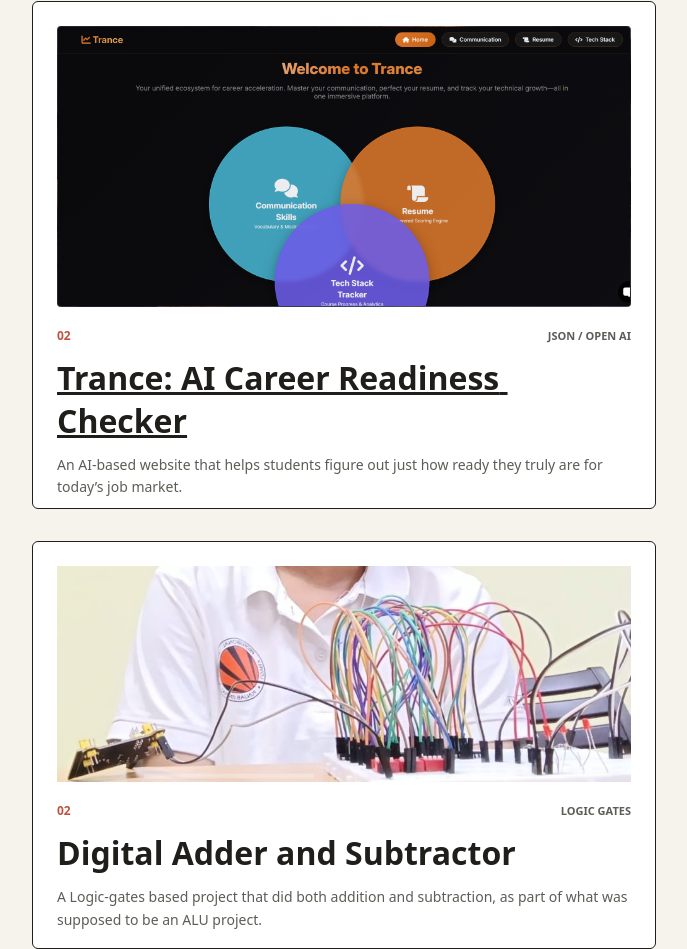
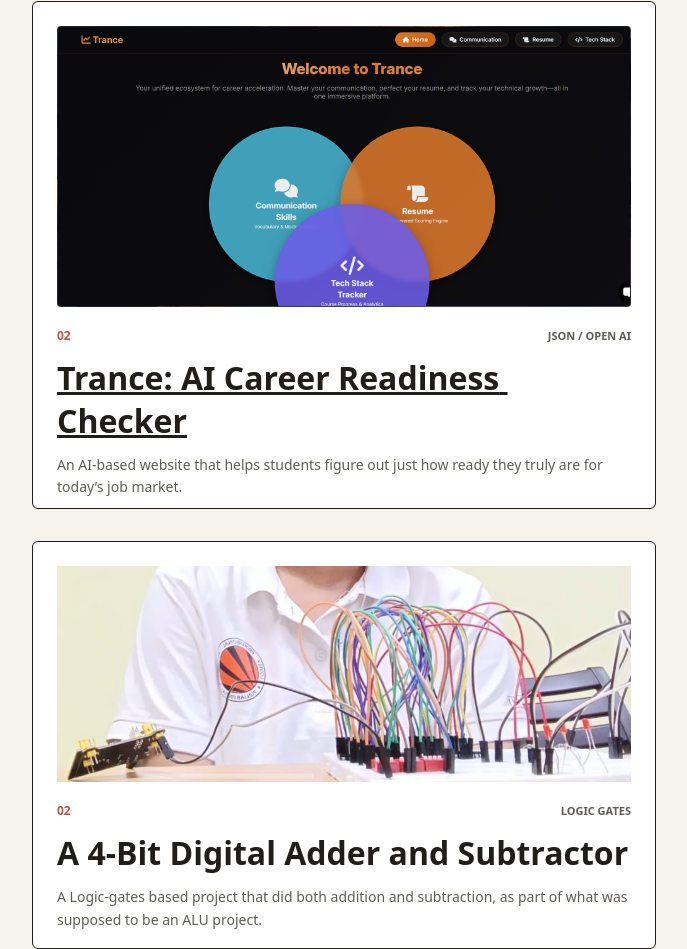
Before and after one commit to iamq-ing/Portfolio, a plain HTML site: page my_tinkers.html in a window 1280 px wide. Shown: the part 983-1932 px from the top of the page, without its empty margins (48-735 px from the left). Drawn offline with Linux system fonts and the light colour scheme; a web font is replaced by a local one.

Commit message:
Update title to 'A 4-Bit Digital Adder and Subtractor'

```diff
--- a/my_tinkers.html
+++ b/my_tinkers.html
@@ -224,7 +224,7 @@ svg {
           <div style="overflow: hidden;aspect-ratio: 2.65;width: 100%;height: auto;position: relative;flex-shrink: 0;"><img src="images/d58e802411eb66a4898f9c8865f82b6560c23e94.png" alt="image 7" style="inset: 0;width: 100%;height: 100%;position: absolute;object-fit: cover;"></div>
           <div style="display: flex;flex-direction: column;row-gap: 12px;align-items: start;justify-content: flex-start;width: 100%;position: relative;flex-shrink: 0;">
             <div style="display: flex;flex-direction: row;grid-column-gap: 0px;align-items: center;justify-content: flex-start;width: 100%;position: relative;flex-shrink: 0;"><span class="text" style="display: inline;text-align: left;font-size: 12px;font-family: &quot;Schibsted Grotesk&quot;, system-ui, sans-serif;font-weight: 700;font-stretch: 100%;color: #c1533e;width: max-content;position: relative;flex-shrink: 0;margin: 0px auto 0px 0px;">02</span><span class="text" style="display: inline;text-align: left;font-size: 11px;font-family: &quot;Schibsted Grotesk&quot;, system-ui, sans-serif;font-weight: 600;font-stretch: 100%;text-transform: uppercase;color: #5e5c56;width: max-content;position: relative;flex-shrink: 0;">LOGIC GATES</span></div>
-            <span class="text" style="display: inline;text-align: left;font-size: 32px;font-family: Fraunces, system-ui, sans-serif;font-weight: 700;font-stretch: 100%;color: #1f1e1b;width: 100%;position: relative;flex-shrink: 0;">Digital Adder and Subtractor</span>
+            <span class="text" style="display: inline;text-align: left;font-size: 32px;font-family: Fraunces, system-ui, sans-serif;font-weight: 700;font-stretch: 100%;color: #1f1e1b;width: 100%;position: relative;flex-shrink: 0;">A 4-Bit Digital Adder and Subtractor</span>
             <span class="text" style="display: inline;text-align: left;line-height: 22.4px;font-size: 14px;font-family: &quot;Schibsted Grotesk&quot;, system-ui, sans-serif;font-weight: 400;font-stretch: 100%;color: #5e5c56;width: 100%;position: relative;flex-shrink: 0;">A Logic-gates based project that did both addition and subtraction, as part of what was supposed to be an ALU project.</span>
           </div>
         </div>
```
